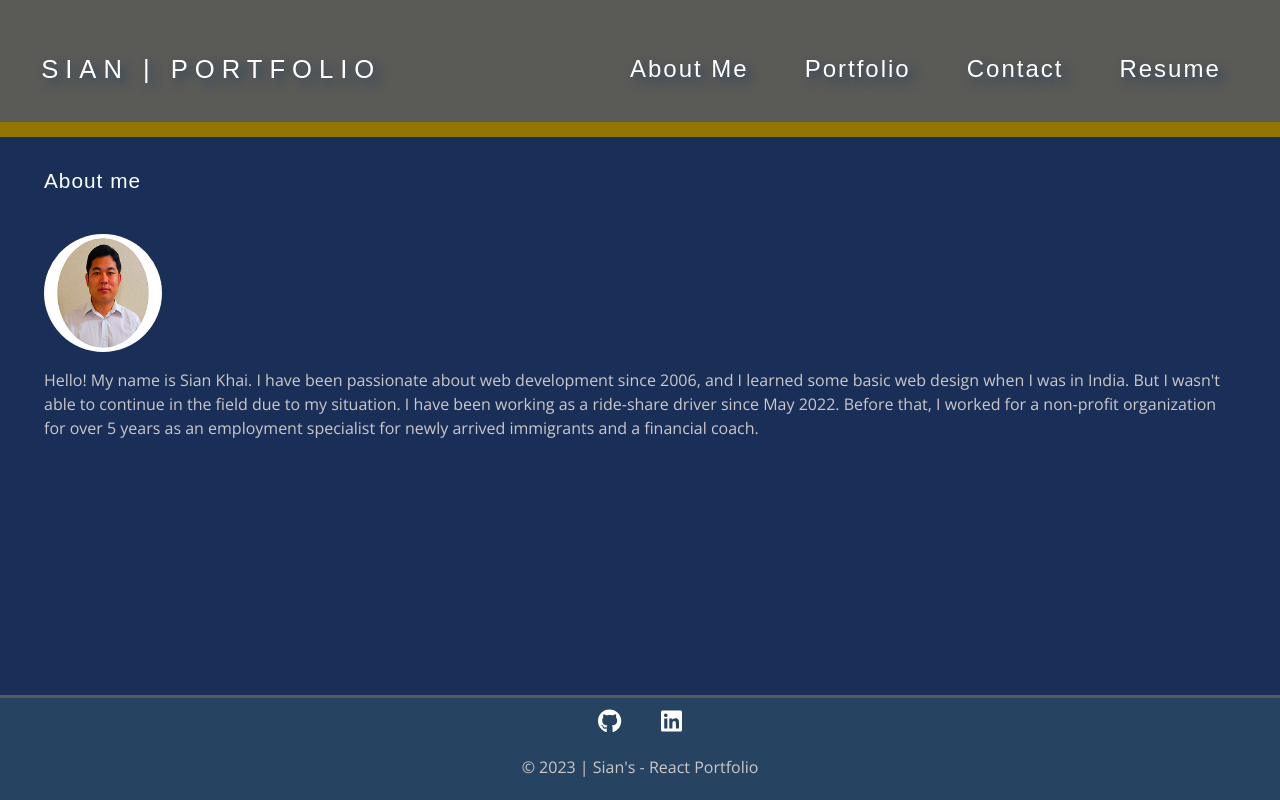
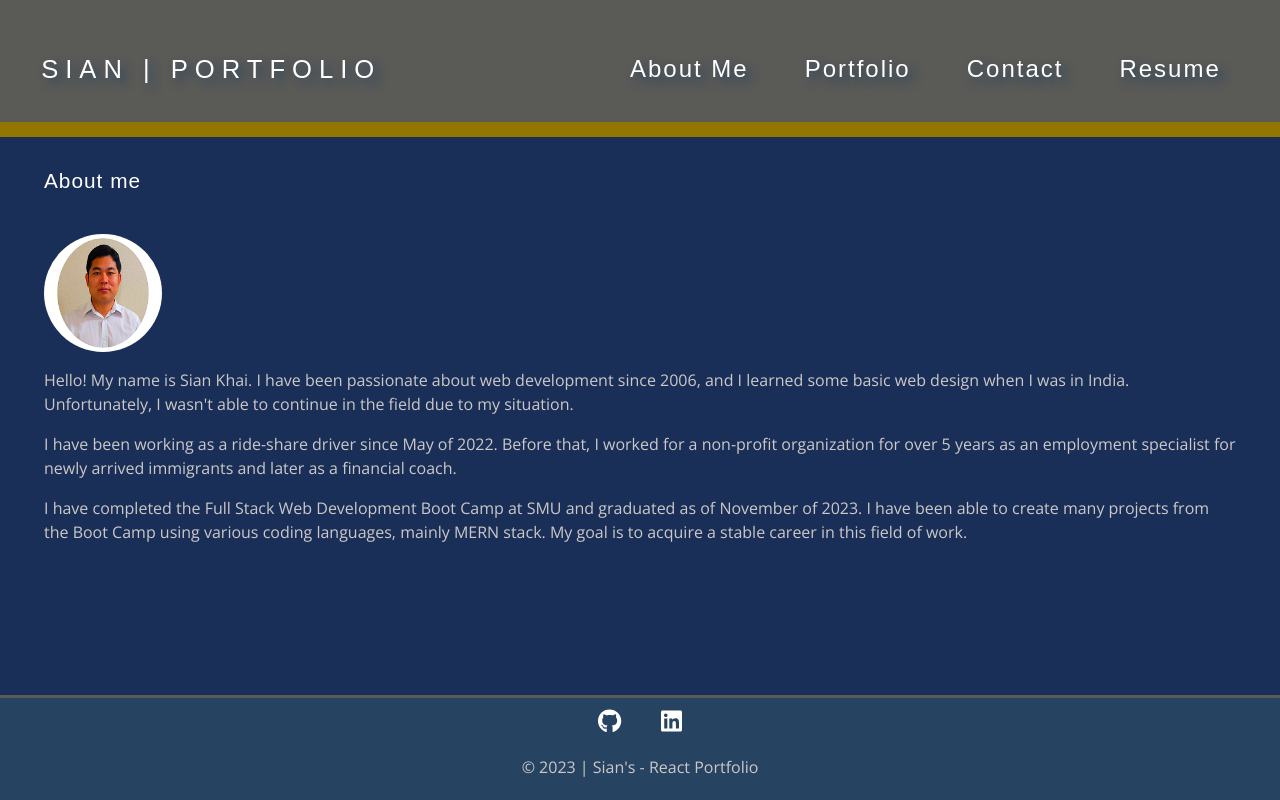
Before and after one commit to SKhai77/my-react-portfolio, a React (Vite) app: page / in a window 1280 px wide. Built offline with nearby package versions, Linux system fonts and the light colour scheme; a web font is replaced by a local one.

Commit message:
Add more worlds to the file

```diff
--- a/src/pages/About.jsx
+++ b/src/pages/About.jsx
@@ -16,11 +16,20 @@ function AboutMe() {
             <p>
               Hello! My name is Sian Khai. I have been passionate about web
               development since 2006, and I learned some basic web design when I
-              was in India. But I wasn't able to continue in the field due to my
-              situation. I have been working as a ride-share driver since May
+              was in India. Unfortunately, I wasn't able to continue in the field due to my
+              situation.
+            </p>
+            <p>
+              I have been working as a ride-share driver since May of
               2022. Before that, I worked for a non-profit organization for over
               5 years as an employment specialist for newly arrived immigrants
-              and a financial coach.
+              and later as a financial coach.
+            </p>
+            <p>
+              I have completed the Full Stack Web Development Boot Camp at SMU and graduated as of
+              November of 2023. I have been able to create many projects from the Boot Camp
+              using various coding languages, mainly MERN stack. My goal is to acquire a stable
+              career in this field of work.
             </p>
           </div>
         </div>
```
